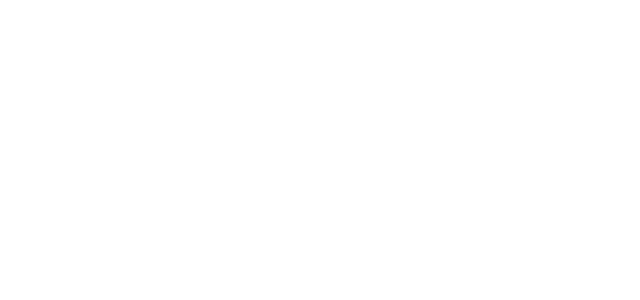
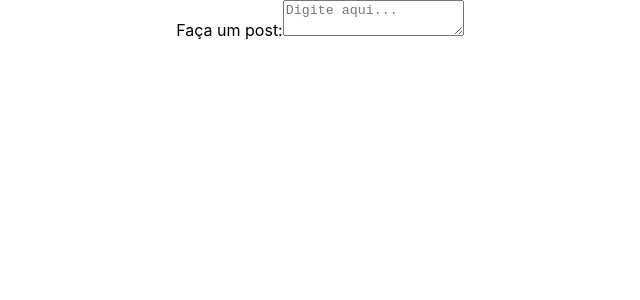
Before and after one commit to AnaPaulaSil/project3-Client, a React (Create React App) app: page /profile in a window 1280 px wide. Shown: the top 300 px of the page, without its empty margins (320-960 px from the left). Built offline with nearby package versions, Linux system fonts and the light colour scheme.

Commit message:
nova biblioteca instalada, alterações em algumas paginas

```diff
--- a/package.json
+++ b/package.json
@@ -12,6 +12,7 @@
     "react-bootstrap": "^2.5.0",
     "react-dom": "^18.2.0",
     "react-hot-toast": "^2.4.0",
+    "react-icons": "^4.4.0",
     "react-router-dom": "^6.4.1",
     "react-scripts": "5.0.1",
     "web-vitals": "^2.1.4"
--- a/src/pages/FeedPage/index.js
+++ b/src/pages/FeedPage/index.js
@@ -1,6 +1,18 @@
+import { Card } from "react-bootstrap"
+import {api} from "../../api/api"
+
 function FeedPage() {
+    async function cardsUsers() {
+        try {
+            const response = await api.get(`/users/all`)
+        } catch (error) {
+            console.log(error)
+        }
+    }
+
     return (
         <>
+        <h1>feed</h1>
         </>
     )
 }
--- a/src/pages/ProfilePage/index.js
+++ b/src/pages/ProfilePage/index.js
@@ -1,8 +1,41 @@
+import { useState, useEffect } from "react";
+import { api } from "../../api/api";
+
 function ProfilePage() {
-    return (
-        <>
-        </>
-    )
+  const [form, setForm] = useState({
+    content: "",
+    author: "",
+    like: [],
+  });
+
+  function handleChange(e) {
+    setForm({...form, [e.target.name]: e.target.value})
+  }
+
+  async function handleSubmit(e) {
+    e.preventDefault()
+    try {
+        await api.post("/posts/create-post")
+    } catch (error) {
+        console.log(error)
+    }
+  }
+
+  //edit post (btn)
+  //delet post (btn)
+
+  return (
+    <form>
+      <label>Faça um post:</label>
+      <textarea
+        placeholder="Digite aqui..."
+        name="content"
+        type="text"
+        value={form.content}
+        onChange={handleChange}
+      />
+    </form>
+  );
 }
 
-export default ProfilePage
+export default ProfilePage;
```
Also changed, not shown: src/components/Navbar/index.js (added, +15 -0 lines), src/assets/dev-connetion-logo.png (added), 1 other file (tests, documents, lock files or other folders).
